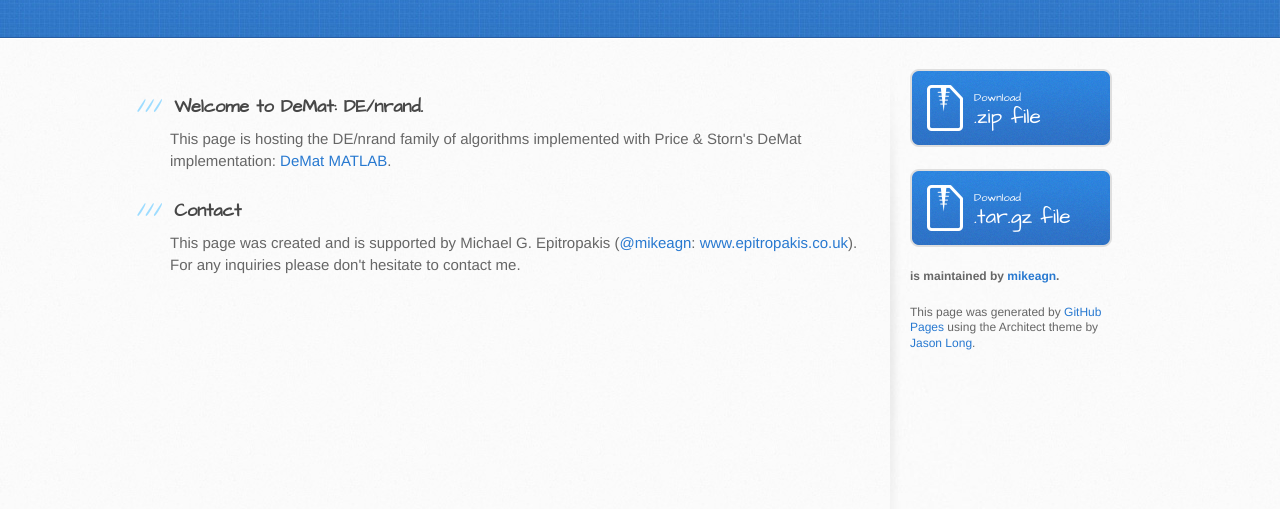
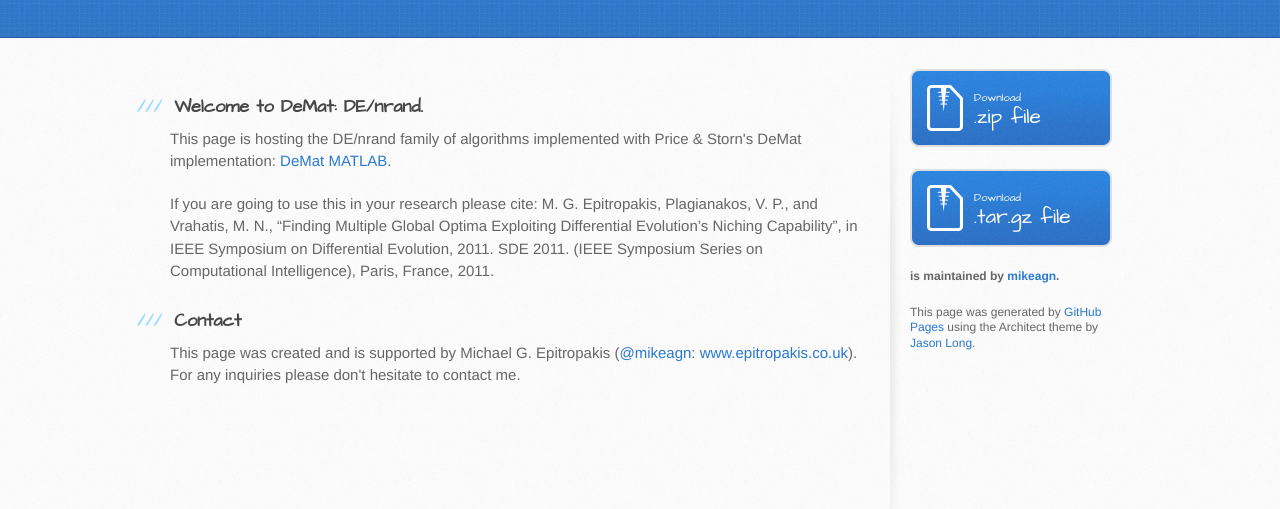
Before and after one commit to mikeagn/DeMatDEnrand, a plain HTML site: page index.html in a window 1280 px wide. Shown: the part 197-706 px from the top of the page. Drawn offline with Linux system fonts and the light colour scheme.

Commit message:
Added citation in index file

```diff
--- a/index.html
+++ b/index.html
@@ -33,6 +33,7 @@
 
 <p>This page is hosting the DE/nrand family of algorithms implemented with Price &amp; Storn&#39;s DeMat implementation: <a href="http://www1.icsi.berkeley.edu/~storn/code.html#matl" target="_blank">DeMat MATLAB</a>.</p>
 
+<p>If you are going to use this in your research please cite: M. G. Epitropakis, Plagianakos, V. P., and Vrahatis, M. N., “Finding Multiple Global Optima Exploiting Differential Evolution’s Niching Capability”, in IEEE Symposium on Differential Evolution, 2011. SDE 2011. (IEEE Symposium Series on Computational Intelligence), Paris, France, 2011.</p>
 <!-- <h3>
 <a id="designer-templates" class="anchor" href="#designer-templates" aria-hidden="true"><span aria-hidden="true" class="octicon octicon-link"></span></a>Designer Templates</h3>
 
```
